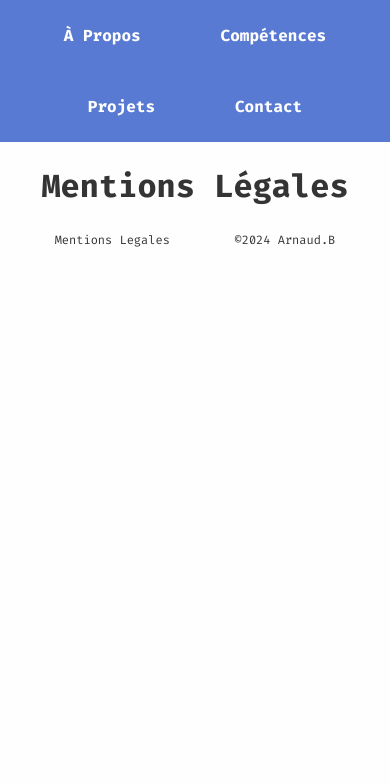
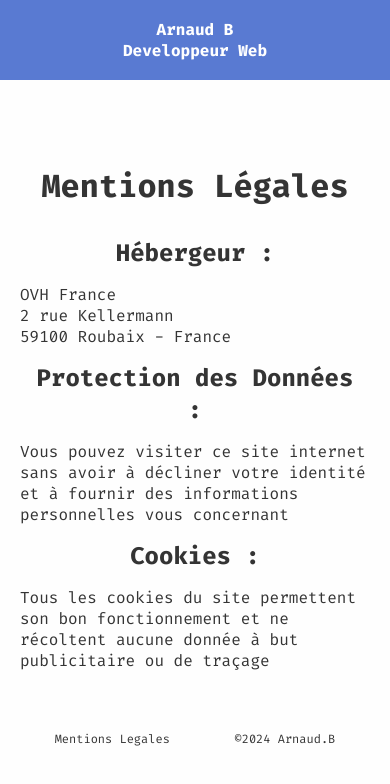
Before and after one commit to Arnaud-B-OC/oc-p8, a React (Create React App) app in the folder frontend/: page /legals in a window 390 px wide. Shown: the top 784 px of the page. Built offline with nearby package versions, Linux system fonts and the light colour scheme.

Commit message:
feat: mobile version
- update header mobile
- add nginx skill
- update legals
- fix project image size

```diff
--- a/frontend/src/components/header/Header.tsx
+++ b/frontend/src/components/header/Header.tsx
@@ -6,7 +6,6 @@ import './header.scss';
 export default function Header() {
     const location = useLocation();
     const [navBarSolid, setNavBarSolid] = useState(false);
-
 
     useEffect(() => {
         const scroll = () => {
@@ -22,10 +21,18 @@ export default function Header() {
         }
 
         document.addEventListener('scroll', scroll);
-    }, [navBarSolid])
+    }, [navBarSolid]);
 
     return <header className={(location.pathname !== '/' || navBarSolid) ? 'color' : undefined}>
         <nav>
+            <HashLink className='h' to='/'>
+                <p>
+                    Arnaud B
+                    <br/>
+                    Developpeur Web
+                </p>
+            </HashLink>
+
             <HashLink to='/#about'>&Agrave; Propos</HashLink>
             <HashLink to='/#skills'>Compétences</HashLink>
             <HashLink to='/#projects'>Projets</HashLink>
--- a/frontend/src/components/header/header.scss
+++ b/frontend/src/components/header/header.scss
@@ -9,6 +9,8 @@ header {
     transition: background-color 0.5s;
 
     nav {
+        height: 8rem;
+
         display: flex;
         justify-content: center;
         align-items: center;
@@ -29,6 +31,21 @@ header {
             }
         }
     }
+
+    a.h {
+        display: none;
+        text-align: center;
+        color: white;
+
+        user-select: none;
+
+        margin: 0;
+        padding: 0;
+
+        &:hover {
+            color: #d7d7d7 !important;
+        }
+    }
 }
 
 header.color {
@@ -36,11 +53,23 @@ header.color {
 
     nav a {
         transition: background-color 0.2s;
-        // border-radius: 10px;
 
         &:hover {
-            // background-color: var(--bleu-h);
             color: var(--bleu-h);
         }
     }
 }
+
+@media screen and (max-width: 800px) {
+    header {
+        nav a:not(.h) {
+            display: none;
+        }
+    }
+
+    header.color {
+        a.h {
+            display: block;
+        }
+    }
+}
--- a/frontend/src/components/input/input.scss
+++ b/frontend/src/components/input/input.scss
@@ -36,5 +36,7 @@ form {
 
     textarea {
         @include input;
+
+        resize: none;
     }
 }
--- a/frontend/src/global.scss
+++ b/frontend/src/global.scss
@@ -32,7 +32,6 @@ main {
 }
 
 section {
-    // min-height: 100vh;
     display: flex;
     flex-direction: column;
     align-content: center;
@@ -67,7 +66,6 @@ p {
 
 button, .btn {
     background-color: var(--bleu);
-    // border-radius: 1.6rem;
     color: white;
     font-size: 1.8rem;
     font-weight: bold;
--- a/frontend/src/pages/home/Home.tsx
+++ b/frontend/src/pages/home/Home.tsx
@@ -47,6 +47,10 @@ const SKILLS = [
     {
         url: '/ress/icons/mariadb.svg',
         alt: 'mariadb',
+    },
+    {
+        url: '/ress/icons/nginx.svg',
+        alt: 'nginx',
     },
     {
         url: '/ress/icons/docker.svg',
--- a/frontend/src/pages/legals/Legals.tsx
+++ b/frontend/src/pages/legals/Legals.tsx
@@ -1,8 +1,26 @@
 import './legals.scss';
 
 export default function Legals() {
-    return <section id='legals'>
-        <h2>Mentions Légales</h2>
-        {/* TODO : Mentions Legales */}
-    </section>
+    return <main>
+        <section id='legals'>
+            <h2>Mentions Légales</h2>
+
+            <h4>Hébergeur :</h4>
+            <p>
+            OVH France<br/>
+            2 rue Kellermann<br/>
+            59100 Roubaix - France
+            </p>
+
+            <h4>Protection des Données :</h4>
+            <p>
+                Vous pouvez visiter ce site internet sans avoir à décliner votre identité et à fournir des informations personnelles vous concernant
+            </p>
+
+            <h4>Cookies :</h4>
+            <p>
+                Tous les cookies du site permettent son bon fonctionnement et ne récoltent aucune donnée à but publicitaire ou de traçage
+            </p>
+        </section>
+    </main>
 }
--- a/frontend/src/pages/legals/legals.scss
+++ b/frontend/src/pages/legals/legals.scss
@@ -1,4 +1,8 @@
 
 #legals {
     padding-top: 15rem;
+
+    p {
+        width: 100%;
+    }
 }
--- a/frontend/src/pages/project/project.scss
+++ b/frontend/src/pages/project/project.scss
@@ -2,4 +2,9 @@
 #project {
     padding-top: 15rem;
     gap: 4rem;
+
+    >img {
+        width: 100%;
+        max-width: 60rem;
+    }
 }
```
Also changed, not shown: frontend/public/ress/icons/nginx.svg (added).
